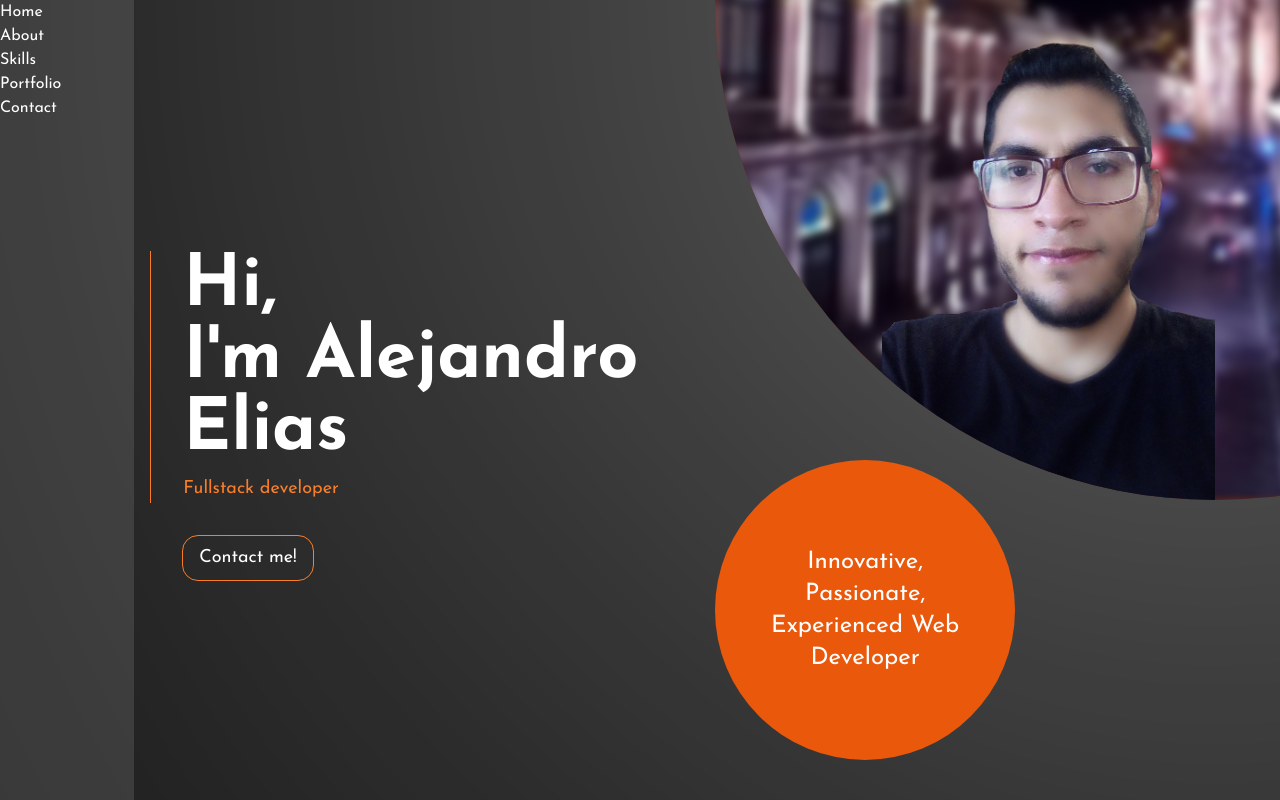
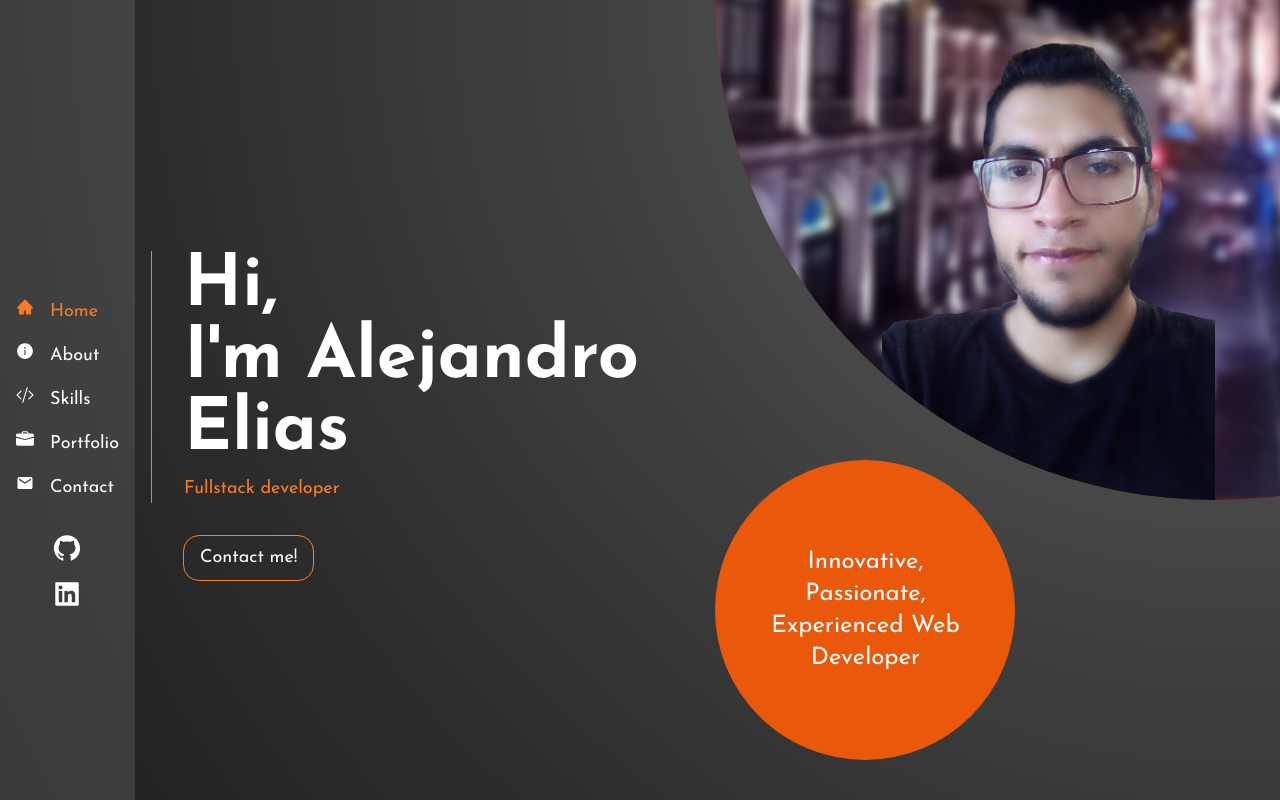
Before and after one commit to Maedkill12/portfolio, a React (Vite) app: page / in a window 1280 px wide. Built offline with nearby package versions, Linux system fonts and the light colour scheme.

Commit message:
Added nav menu and social media links

```diff
--- a/package.json
+++ b/package.json
@@ -11,6 +11,7 @@
   "dependencies": {
     "react": "^18.2.0",
     "react-dom": "^18.2.0",
+    "react-icons": "^4.7.1",
     "react-router-dom": "^6.8.0"
   },
   "devDependencies": {
--- a/src/components/IconButton.jsx
+++ /dev/null
@@ -1,13 +0,0 @@
-import React from "react";
-
-const IconButton = ({
-  children,
-  options,
-  icon,
-  iconPosition = "left",
-  onClick,
-}) => {
-  return <div>{children}</div>;
-};
-
-export default IconButton;
--- a/src/components/Sidebar.jsx
+++ b/src/components/Sidebar.jsx
@@ -1,14 +1,76 @@
-import React from "react";
-import IconButton from "./IconButton";
+import React, { useEffect, useState } from "react";
+import {
+  AiFillHome,
+  AiFillInfoCircle,
+  AiFillGithub,
+  AiFillLinkedin,
+} from "react-icons/ai";
+import { BsCodeSlash, BsFillBriefcaseFill } from "react-icons/bs";
+import { MdEmail } from "react-icons/md";
+import { NavLink } from "react-router-dom";
+import useLanguage from "../hooks/useLanguage";
+
+const socialMedia = [
+  { icon: <AiFillGithub />, url: "https://github.com/Maedkill12" },
+  {
+    icon: <AiFillLinkedin />,
+    url: "https://www.linkedin.com/in/alejandro-elias-3a9502168/",
+  },
+];
 
 const Sidebar = () => {
+  const [navList, setNavList] = useState([]);
+  const { lang } = useLanguage();
+
+  useEffect(() => {
+    const menu = [
+      { text: lang.navHome, icon: <AiFillHome />, path: "/" },
+      { text: lang.navAbout, icon: <AiFillInfoCircle />, path: "/about" },
+      { text: lang.navSkills, icon: <BsCodeSlash />, path: "/skills" },
+      {
+        text: lang.navPortfolio,
+        icon: <BsFillBriefcaseFill />,
+        path: "/portfolio",
+      },
+      { text: lang.navContact, icon: <MdEmail />, path: "/contact" },
+    ];
+    setNavList(menu);
+  }, [lang]);
+
   return (
     <div className="h-screen">
-      <IconButton>Home</IconButton>
-      <IconButton>About</IconButton>
-      <IconButton>Skills</IconButton>
-      <IconButton>Portfolio</IconButton>
-      <IconButton>Contact</IconButton>
+      <div className="flex h-full flex-col justify-center">
+        <div className="flex-1" />
+        <div className="flex flex-1 flex-col justify-center">
+          {navList.map((item) => (
+            <NavLink
+              key={item.text}
+              to={item.path}
+              className={({ isActive }) =>
+                `flex flex-row gap-4 py-2 px-4 text-lg hover:bg-black/20 ${
+                  isActive && "text-orange-500"
+                } `
+              }
+            >
+              {item.icon}
+              {item.text}
+            </NavLink>
+          ))}
+        </div>
+        <div className="flex flex-1 flex-col items-center gap-4">
+          {socialMedia.map((item) => (
+            <a
+              className="text-3xl hover:text-orange-500"
+              key={item.url}
+              href={item.url}
+              target="_blank"
+              rel="noreferrer"
+            >
+              {item.icon}
+            </a>
+          ))}
+        </div>
+      </div>
     </div>
   );
 };
--- a/src/lang/en.js
+++ b/src/lang/en.js
@@ -4,6 +4,11 @@ const en = {
   area: "Fullstack developer",
   contact: "Contact me!",
   slogan: "Innovative, Passionate, Experienced Web Developer",
+  navHome: "Home",
+  navAbout: "About",
+  navSkills: "Skills",
+  navPortfolio: "Portfolio",
+  navContact: "Contact",
 };
 
 export default en;
```
Also changed, not shown: 1 other file (tests, documents, lock files or other folders).
